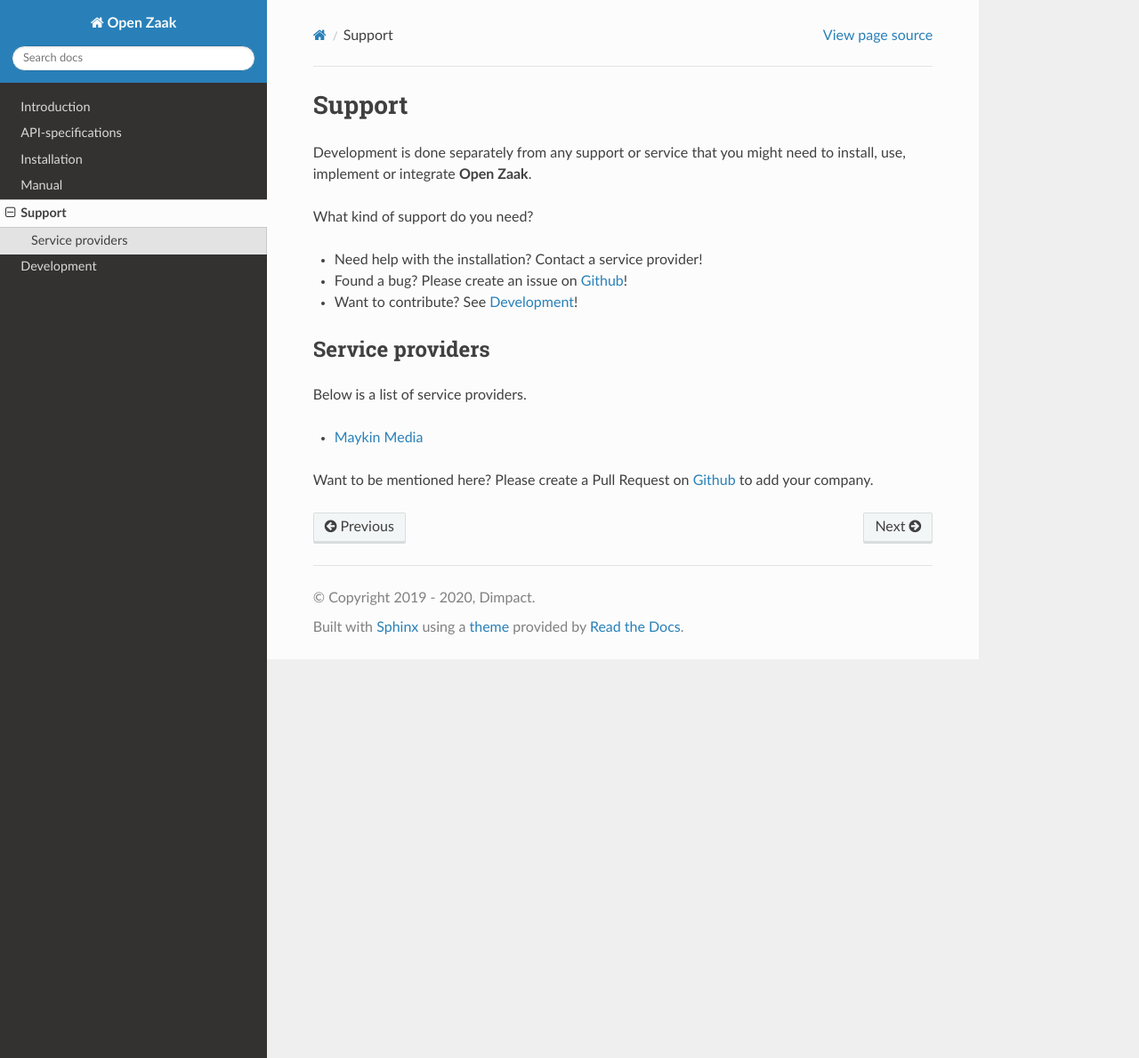
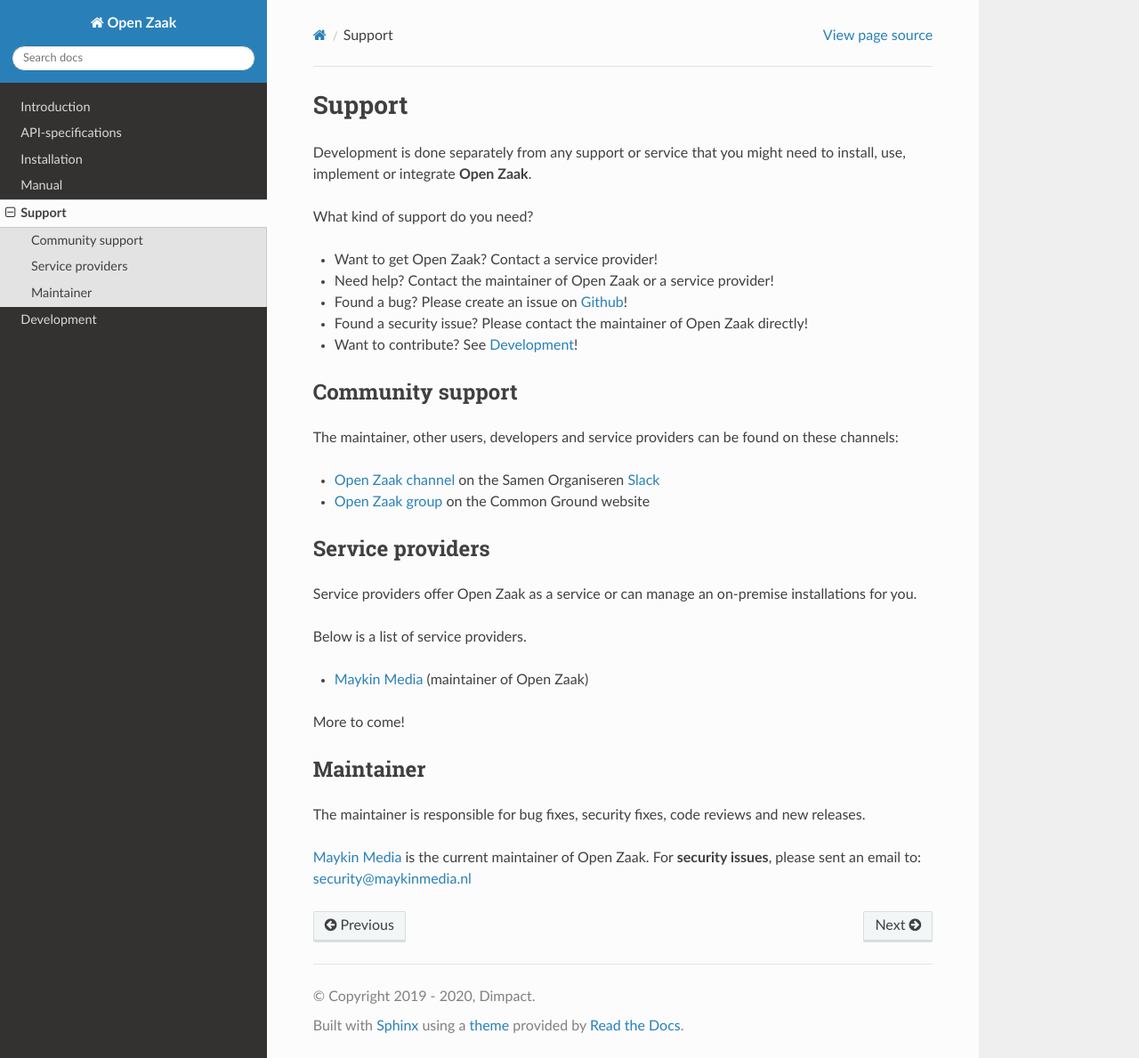
Before and after one commit to open-zaak/open-zaak, a Sphinx documentation site: the page built from docs/support/index.rst, in a window 1280 px wide and 1189 px high. Shown: the whole window at 89% size. Built offline with Sphinx 7.4.7 and the Read the Docs theme 2.0.0, drawn with Linux system fonts in a browser that asks for light colours; pages that are not in the unit, such as notebooks, are missing from menus.

Commit message:
:pencil: Added communication channels to docs

```diff
--- a/docs/support/index.rst
+++ b/docs/support/index.rst
@@ -3,24 +3,51 @@
 Support
 =======
 
-Development is done separately from any support or service that you might need to
-install, use, implement or integrate **Open Zaak**.
+Development is done separately from any support or service that you might need
+to install, use, implement or integrate **Open Zaak**.
 
 What kind of support do you need?
 
-* Need help with the installation? Contact a service provider!
+* Want to get Open Zaak? Contact a service provider!
+* Need help? Contact the maintainer of Open Zaak or a service provider!
 * Found a bug? Please create an issue on `Github`_!
+* Found a security issue? Please contact the maintainer of Open Zaak directly!
 * Want to contribute? See :ref:`development_index`!
 
+.. _Github: https://github.com/open-zaak/open-zaak/
+
+Community support
+-----------------
+
+The maintainer, other users, developers and service providers can be found on
+these channels:
+
+* `Open Zaak channel`_ on the Samen Organiseren `Slack`_
+* `Open Zaak group`_ on the Common Ground website
+
+.. _`Open Zaak group`: https://commonground.nl/groups/view/54477302/open-zaak
+.. _`Slack`: https://slack.com/
+.. _`Open Zaak channel`: https://samenorganiseren.slack.com/
 
 Service providers
 -----------------
 
+Service providers offer Open Zaak as a service or can manage an on-premise
+installations for you.
+
 Below is a list of service providers.
 
-* `Maykin Media <https://www.maykinmedia.nl/>`_
+* `Maykin Media <https://www.maykinmedia.nl/>`_ (maintainer of Open Zaak)
 
-Want to be mentioned here? Please create a Pull Request on `Github`_ to add your
-company.
+More to come!
 
-.. _Github: https://github.com/open-zaak/open-zaak/
+Maintainer
+----------
+
+The maintainer is responsible for bug fixes, security fixes, code reviews
+and new releases.
+
+`Maykin Media`_ is the current maintainer of Open Zaak. For **security
+issues**, please sent an email to: security@maykinmedia.nl
+
+.. _`Maykin Media`: https://www.maykinmedia.nl/
```
